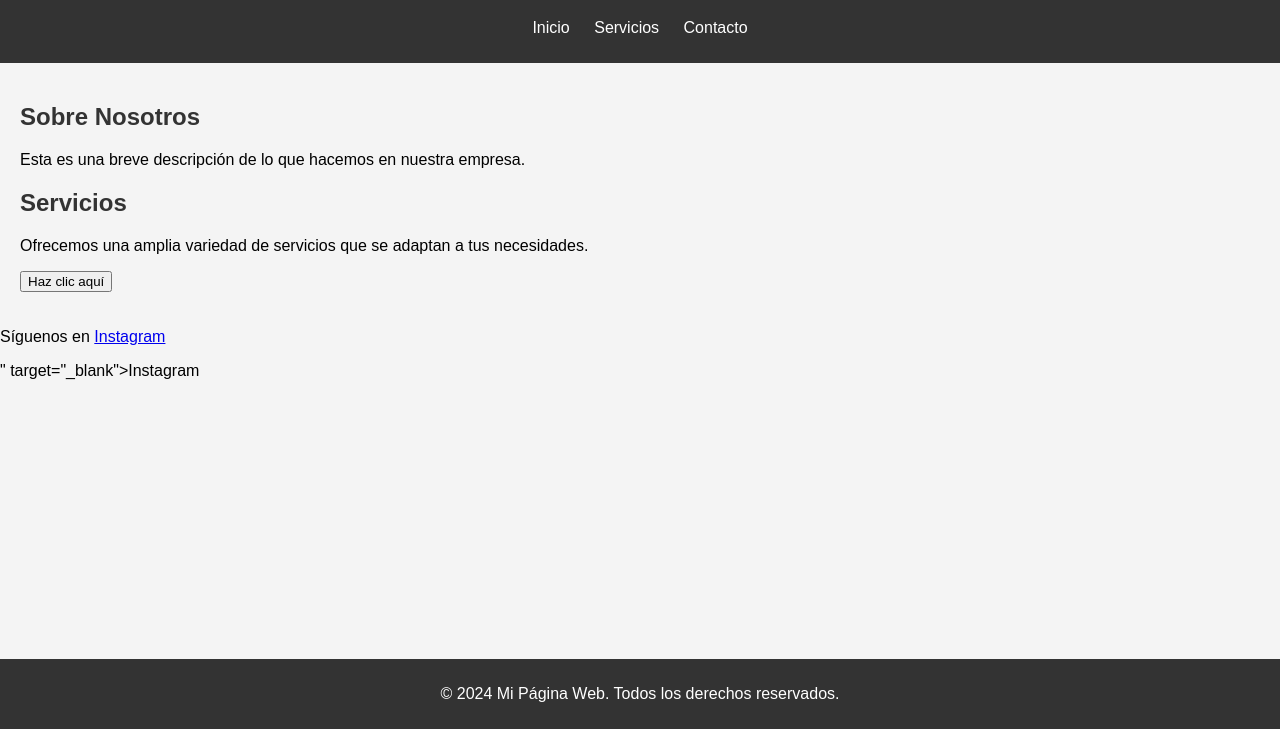
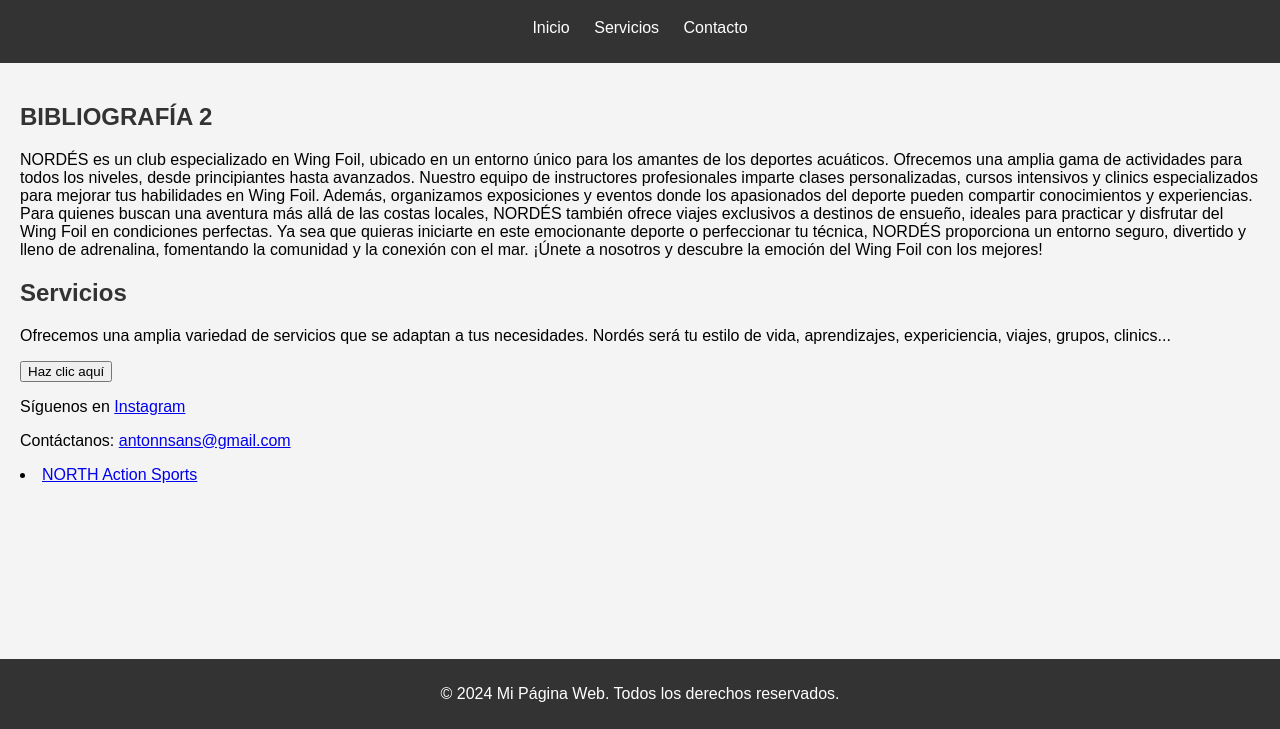
Before and after one commit to ANTONNSANS/NORDES, a plain HTML site: page index.html in a window 1280 px wide. Shown: the part 71-800 px from the top of the page. Drawn offline with Linux system fonts and the light colour scheme.

Commit message:
Update index.html

```diff
--- a/index.html
+++ b/index.html
@@ -1,4 +1,4 @@
-    <meta name="viewport" content="width=device-width, initial-scale=1.0">
+ <meta name="viewport" content="width=device-width, initial-scale=1.0">
     <meta http-equiv="X-UA-Compatible" content="ie=edge">
     <title>Mi Página Web</title>
     <!-- Enlace al archivo CSS -->
@@ -21,15 +21,21 @@
     <!-- Sección principal del contenido -->
     <main>
         <section>
-            <h2>Sobre Nosotros</h2>
-            <p>Esta es una breve descripción de lo que hacemos en nuestra empresa.</p>
+            <h2>BIBLIOGRAFÍA 2</h2>
+            <p>NORDÉS es un club especializado en Wing Foil, ubicado en un entorno único para los amantes de los deportes acuáticos. Ofrecemos una amplia gama de actividades para todos los niveles, desde principiantes hasta avanzados. Nuestro equipo de instructores profesionales imparte clases personalizadas, cursos intensivos y clinics especializados para mejorar tus habilidades en Wing Foil. Además, organizamos exposiciones y eventos donde los apasionados del deporte pueden compartir conocimientos y experiencias.
+
+            Para quienes buscan una aventura más allá de las costas locales, NORDÉS también ofrece viajes exclusivos a destinos de ensueño, ideales para practicar y disfrutar del Wing Foil en condiciones perfectas. Ya sea que quieras iniciarte en este emocionante deporte o perfeccionar tu técnica, NORDÉS proporciona un entorno seguro, divertido y lleno de adrenalina, fomentando la comunidad y la conexión con el mar. ¡Únete a nosotros y descubre la emoción del Wing Foil con los mejores!</p>
         </section>
 
         <section>
             <h2>Servicios</h2>
-            <p>Ofrecemos una amplia variedad de servicios que se adaptan a tus necesidades.</p>
+            <p>Ofrecemos una amplia variedad de servicios que se adaptan a tus necesidades.
+            Nordés será tu estilo de vida, aprendizajes, expericiencia, viajes, grupos, clinics...</p>
         </section>
         <button onclick="mostrarMensaje()">Haz clic aquí</button>
+        <p>Síguenos en <a href="https://www.instagram.com/tu-cuenta"target="_blank">Instagram</a></p></p>
+        <p>Contáctanos: <a href="antonnsans@gmail.com">antonnsans@gmail.com</a></p>
+                  <li><a href="#" onclick="window.location.href='https://northkb.com/'">NORTH Action Sports</a></li>
     </main>
 
     <!-- Pie de página -->
@@ -39,6 +45,5 @@
 
     <!-- Enlace al archivo JavaScript -->
     <script src="script.js"></script>
-    <p>Síguenos en <a href="<p>Síguenos en <a href="https://www.instagram.com/tu-cuenta" target="_blank">Instagram</a></p>" target="_blank">Instagram</a></p>
 </body>
 </html>
```
